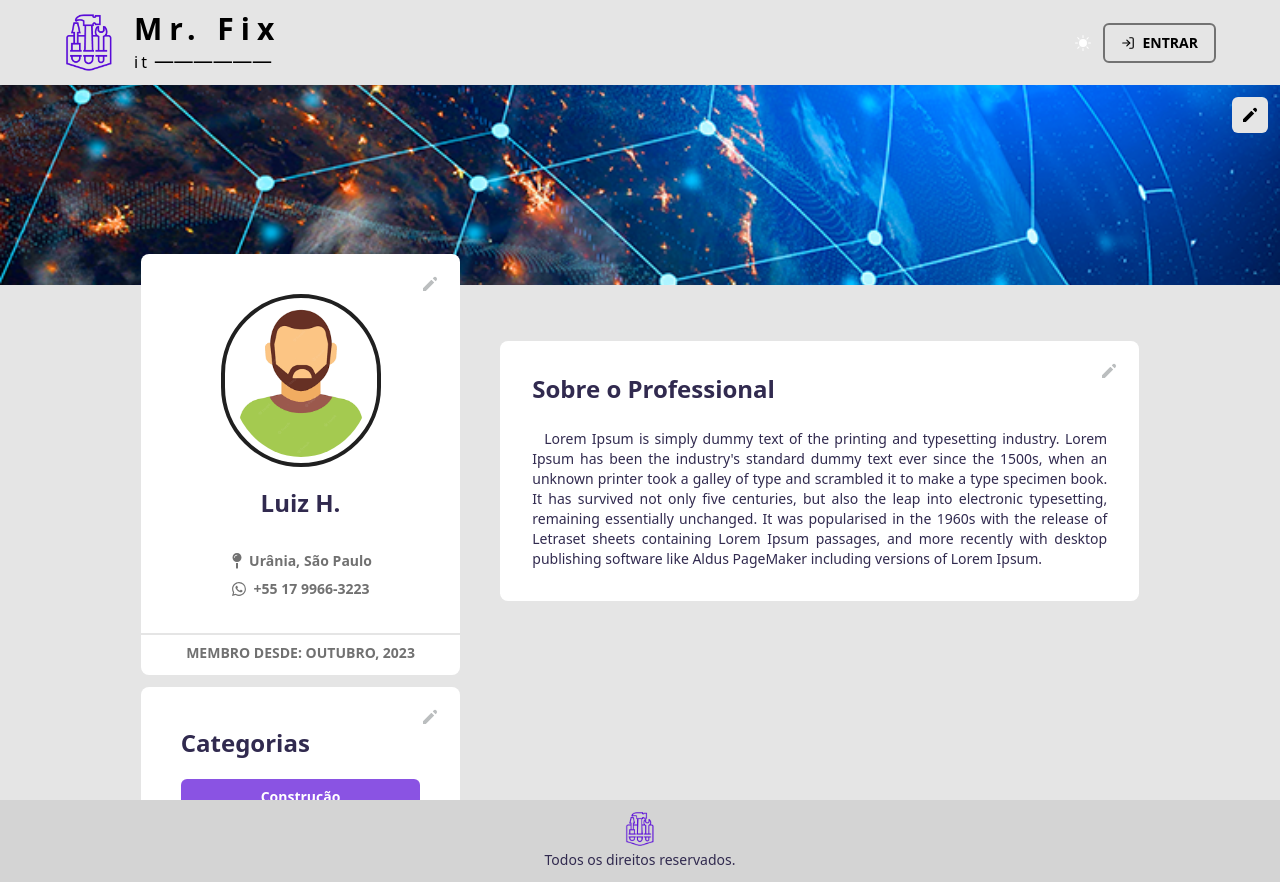
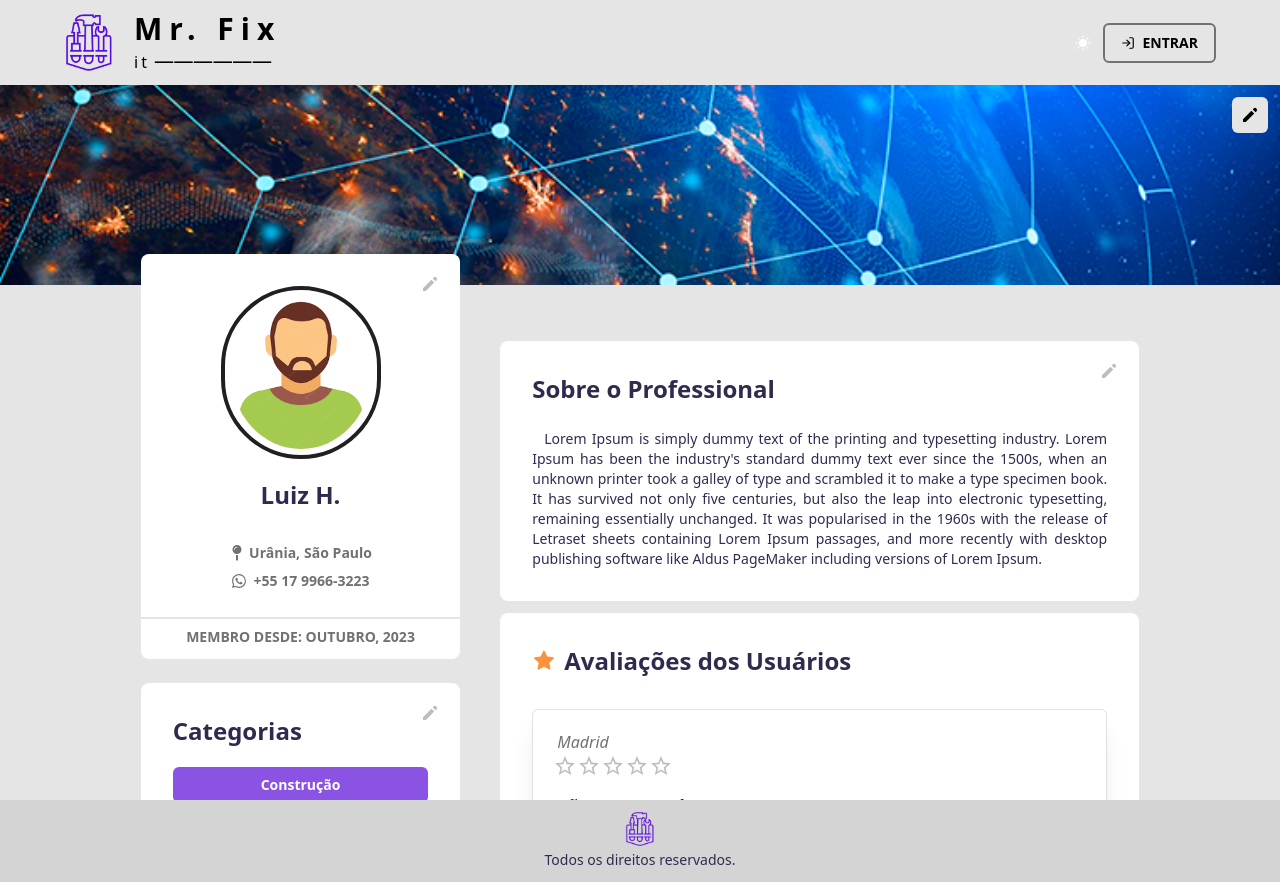
Before and after one commit to luiz-henrique-f/mr-fix-it, a Next.js app: page /professionals/1 in a window 1280 px wide. Built offline with nearby package versions, Linux system fonts and the light colour scheme; no server answers.

Commit message:
feat: has been added a new section in professional profile for feedback.

```diff
--- a/src/app/professionals/[professionalid]/components/ProfessionalCategory.tsx
+++ b/src/app/professionals/[professionalid]/components/ProfessionalCategory.tsx
@@ -1,10 +1,10 @@
 import React from 'react';
-import ChangeButton from '../../../../components/ChangeButton'
+import ChangeButton from '@/components/ChangeButton'
 import CategoryItems from './CategoryItems'
 
 const ProfessionalCategory = () => {
     return (
-        <div className="relative flex flex-col bg-white dark:bg-darkBGLighter rounded-lg w-full gap-5 p-10">
+        <div className="relative flex flex-col bg-white dark:bg-darkBGLighter rounded-lg w-full gap-5 p-8">
             <ChangeButton className='absolute top-3 right-3' />
 
             <h1 className='font-bold text-2xl text-primaryDarker dark:text-white'>Categorias</h1>
--- a/src/app/professionals/[professionalid]/components/ProfessionalDescription.tsx
+++ b/src/app/professionals/[professionalid]/components/ProfessionalDescription.tsx
@@ -1,6 +1,6 @@
 import { Prestador } from '@prisma/client';
 import React from 'react';
-import ChangeButton from '../../../../components/ChangeButton'
+import ChangeButton from '@/components/ChangeButton'
 
 interface ProfessionalDescriptionProps {
     description: string
--- a/src/app/professionals/[professionalid]/components/ProfessionalInfo.tsx
+++ b/src/app/professionals/[professionalid]/components/ProfessionalInfo.tsx
@@ -2,11 +2,11 @@ import React from 'react';
 import Image from 'next/image';
 import { BsWhatsapp } from 'react-icons/bs'
 import { FaMapPin } from 'react-icons/fa'
-import ChangeButton from '../../../../components/ChangeButton'
+import ChangeButton from '@/components/ChangeButton'
 
 const ProfessionalInfo = () => {
     return (
-        <div className="relative flex flex-col justify-center items-center bg-white dark:bg-darkBGLighter rounded-lg w-full gap-5 p-10">
+        <div className="relative flex flex-col justify-center items-center bg-white dark:bg-darkBGLighter rounded-lg w-full gap-5 p-8">
             <ChangeButton className='absolute top-3 right-3' />
 
             <div className='rounded-full p-[6px] border-4 border-solid border-darkBGLighter dark:border-whiteBG'>
--- /dev/null
+++ b/src/app/professionals/[professionalid]/components/ProfessionalRaiting.tsx
@@ -0,0 +1,23 @@
+import React from 'react';
+import BasicRating from './Raiting';
+import { AiFillStar } from 'react-icons/ai'
+
+interface ProfessionalRaitingUsersProps {
+  name: string
+  title: string
+  message: string
+}
+
+const ProfessionalRaiting = ({name, title, message}: ProfessionalRaitingUsersProps) => {
+  return (
+    <div className='gap-2 border border-solid border-grayPrimary/20 shadow-xl p-5 rounded-md'>
+      <h2 className='text-base pl-1 font-medium text-grayPrimary dark:text-grayLighter italic'>{name}</h2>
+      <BasicRating />
+
+      <h3 className='text-lg font-bold text-primaryDarker dark:text-white my-2'>{title}</h3>
+      <p className='text-primaryDarker dark:text-white'>{message}</p>
+    </div>
+  )
+}
+
+export default ProfessionalRaiting
--- /dev/null
+++ b/src/app/professionals/[professionalid]/components/Raiting.tsx
@@ -0,0 +1,20 @@
+"use client"
+
+import * as React from 'react';
+import Rating from '@mui/material/Rating';
+
+const BasicRating = () => {
+  const [value, setValue] = React.useState<number | null>(0);
+
+  return (
+    <Rating
+      name="simple-controlled"
+      value={value}
+      onChange={(event, newValue) => {
+        setValue(newValue);
+      }}
+    />
+  );
+}
+
+export default BasicRating
--- a/src/app/professionals/[professionalid]/page.tsx
+++ b/src/app/professionals/[professionalid]/page.tsx
@@ -1,11 +1,13 @@
+import React from 'react';
 import { prisma } from '@/lib/prisma';
 import Image from 'next/image';
-import { BsWhatsapp } from 'react-icons/bs'
-import ChangeButton from '../../../components/ChangeButton'
-import React from 'react';
+import ChangeButton from '@/components/ChangeButton';
 import ProfessionalDescription from './components/ProfessionalDescription';
 import ProfessionalInfo from './components/ProfessionalInfo';
 import ProfessionalCategory from './components/ProfessionalCategory';
+import ProfessionalRaiting from './components/ProfessionalRaiting';
+import { BsWhatsapp } from 'react-icons/bs'
+import { AiFillStar } from 'react-icons/ai'
 
 // const getProfessionalDetails = async (professionalid: string) => {
 //     const professional = await prisma.prestador.findUnique({
@@ -23,60 +25,6 @@ const ProfessionalDetail = async ({params}: { params : { professionalid: string}
     // if(!professional) return null;
 
     return (
-        // <div className='container flex flex-col mx-auto my-4 px-3 gap-3'>
-        //     <div className='border border-solid border-gray-600/20 dark:border-zinc-900/40 rounded-xl bg-white dark:bg-darkBGLighter overflow-hidden'>
-        //         <div className="relative flex justify-center 2sm:justify-normal h-[200px] w-full">
-        //             <Image
-        //                 src="/capa-tecnology.png"
-        //                 fill
-        //                 style={{
-        //                     objectFit: "cover",
-        //                 }}
-        //                 alt='Imagem Capa'
-        //             />
-
-        //             <div className='absolute top-24 2sm:left-5 p-2 rounded-[100%] bg-white dark:bg-darkBGLighter'>
-        //                 <Image
-        //                     src="/perfil.png"
-        //                     width={140}
-        //                     height={140}
-        //                     className='overflow-hidden rounded-[100%]'
-        //                     style={{
-        //                         objectFit: "cover",
-        //                     }}
-        //                     alt='Imagem Usuário'
-        //                 />
-        //             </div>
-        //             {/* <h1>{professional.nome}</h1> */}
-        //             {/* <Image src={professional?.nome} fill alt={professional.nome}/> */}
-        //         </div>
-
-
-        //         <div className='flex flex-col mt-[15%] p-6 sm:mt-[5%] w-full'>
-        //             <h1 className='font-bold text-2xl text-primaryDarker dark:text-white'>Luiz H.</h1>
-
-        //             <div className='flex items-center gap-1 my-1'>
-        //                 <p className='text-sm font-semibold text-grayPrimary dark:text-grayLighter'>Urânia,</p>
-        //                 <p className='text-sm font-semibold text-grayPrimary dark:text-grayLighter'>São Paulo</p>
-        //             </div>
-
-        //             <div className='gap-1 my-1'>
-        //                 <p className='flex items-center gap-2 text-sm font-semibold text-grayPrimary dark:text-grayLighter'>
-        //                     <BsWhatsapp className='text-center text-sm' />
-        //                     +55 17 9966-3223
-        //                 </p>
-        //             </div>
-        //         </div>
-        //     </div>
-
-        //     <div className='border border-solid border-gray-600/20 dark:border-zinc-900/40 rounded-xl bg-white dark:bg-darkBGLighter overflow-hidden'>
-        //         <ProfessionalDescription description="Lorem Ipsum is simply dummy text of the printing and typesetting industry. Lorem Ipsum has been the industry's standard dummy text ever since the 1500s, when an unknown printer took a galley of type and scrambled it to make a type specimen book. It has survived not only five centuries, but also the leap into electronic typesetting, remaining essentially unchanged. It was popularised in the 1960s with the release of Letraset sheets containing Lorem Ipsum passages, and more recently with desktop publishing software like Aldus PageMaker including versions of Lorem Ipsum."/>
-        //     </div>
-
-        //     {/* <ProfessionalHighlisht /> */}
-        //     {/* <ProfessionalComments /> */}
-        // </div>
-
         <div className='h-[calc(100vh-85px)] overflow-x-hidden'>
             <div className="relative h-[200px] w-full mb-10">
                 <Image
@@ -92,7 +40,7 @@ const ProfessionalDetail = async ({params}: { params : { professionalid: string}
             </div>
 
             <div className='container relative p-4 mx-auto 2md:flex 2md:gap-10'>
-                    <div className='w-full 2md:w-[30%] 2md:ml-[10%] 2md:-mt-[7%] pb-3 2md:pb-0 h-full flex flex-col gap-3'>
+                    <div className='w-full 2md:w-[30%] 2md:ml-[10%] -mt-[40%] 2sm:-mt-[20%] 2md:-mt-[10%] xl:-mt-[7%] pb-3 2md:pb-0 h-full flex flex-col gap-6'>
                         <ProfessionalInfo />
                         <ProfessionalCategory />
                     </div>
@@ -101,6 +49,17 @@ const ProfessionalDetail = async ({params}: { params : { professionalid: string}
                         <ProfessionalDescription
                             description="Lorem Ipsum is simply dummy text of the printing and typesetting industry. Lorem Ipsum has been the industry's standard dummy text ever since the 1500s, when an unknown printer took a galley of type and scrambled it to make a type specimen book. It has survived not only five centuries, but also the leap into electronic typesetting, remaining essentially unchanged. It was popularised in the 1960s with the release of Letraset sheets containing Lorem Ipsum passages, and more recently with desktop publishing software like Aldus PageMaker including versions of Lorem Ipsum."
                         />
+
+                        <div className="relative flex flex-col bg-white dark:bg-darkBGLighter rounded-lg w-full p-8 gap-5">
+                            <h1 className='text-2xl font-bold flex justify-normal items-center gap-2 text-primaryDarker dark:text-white mb-3'>
+                                <AiFillStar className='text-orange-400' />
+                                Avaliações dos Usuários
+                            </h1>
+
+                            <ProfessionalRaiting name='Madrid' title='Não recomendo!' message='Ruim, péssimo profissional!' />
+                            <ProfessionalRaiting name='Natan Alonso' title='FAAAAZ O L!!!!' message='Lorem ipsum dolor sit, amet consectetur adipisicing elit. Pariatur consequatur ab vero nemo, error deserunt cumque. A aliquam atque sunt, corporis quisquam aut dolore, distinctio delectus alias magni ratione itaque.' />
+                        </div>
+
                     </div>
             </div>
         </div>
```
